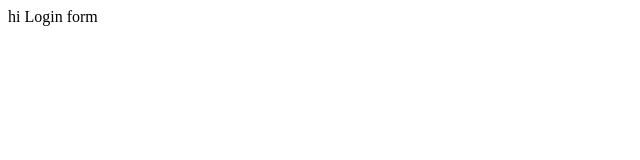
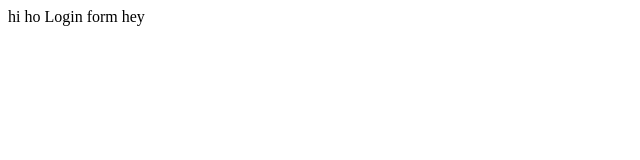
Before and after one commit to ayush-ray/myappsample, a plain HTML site: page index.html in a window 1280 px wide. Shown: the full height of the page, 0-640 px from the left. Drawn offline with Linux system fonts and the light colour scheme.

Commit message:
two changes

```diff
--- a/index.html
+++ b/index.html
@@ -1,4 +1,6 @@
 <html>
 hi
+ho
 Login form
+hey
 </html>
```
